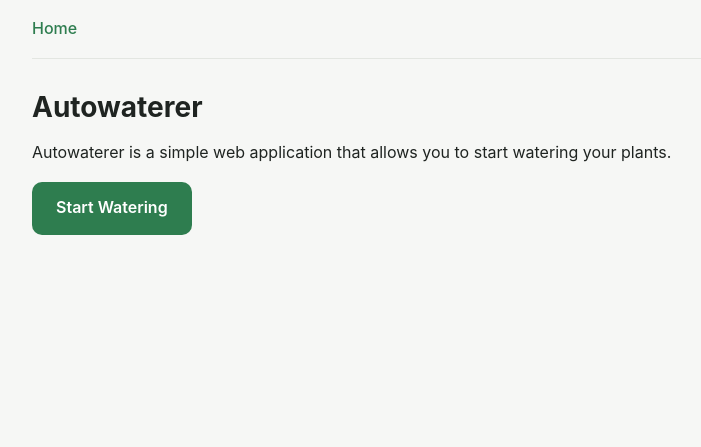
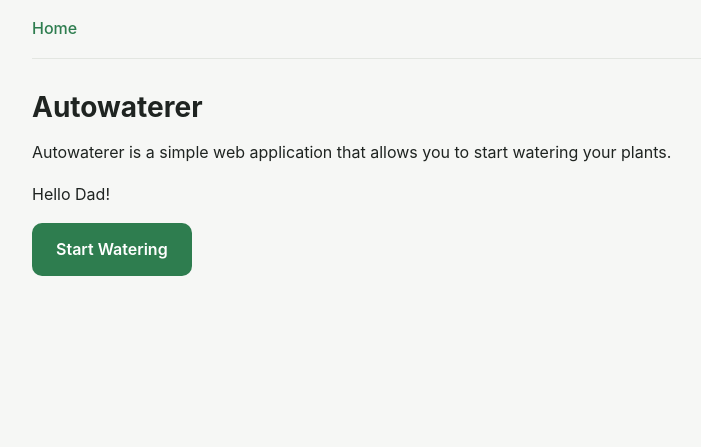
Before and after one commit to iansear/Autowaterer, a Python web app: template autowaterer/templates/water.html in a window 1280 px wide. Shown: the top 447 px of the page, without its empty margins (272-973 px from the left). Run offline with Jinja, Linux system fonts and the light colour scheme; the template is opened without the code that fills it, so the values that code supplies are empty.

Commit message:
change html

```diff
--- a/autowaterer/templates/water.html
+++ b/autowaterer/templates/water.html
@@ -7,6 +7,7 @@ Home - Autowaterer
 {% block content %}
 <h1>Autowaterer</h1>
 <p>Autowaterer is a simple web application that allows you to start watering your plants.</p>
+<p>Hello Dad!</p>
 <button id="water-button" data-water-url="{{ url_for('autowater.water') }}">Start Watering</button>
 <p id="water-status"></p>
 {% endblock %}
```
